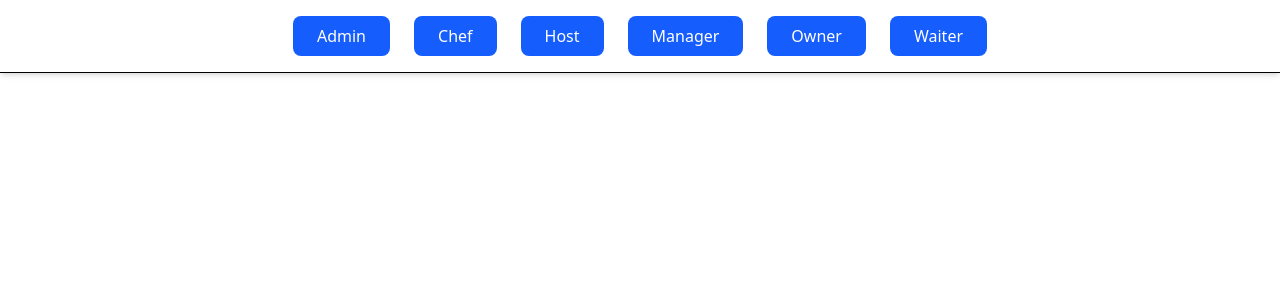
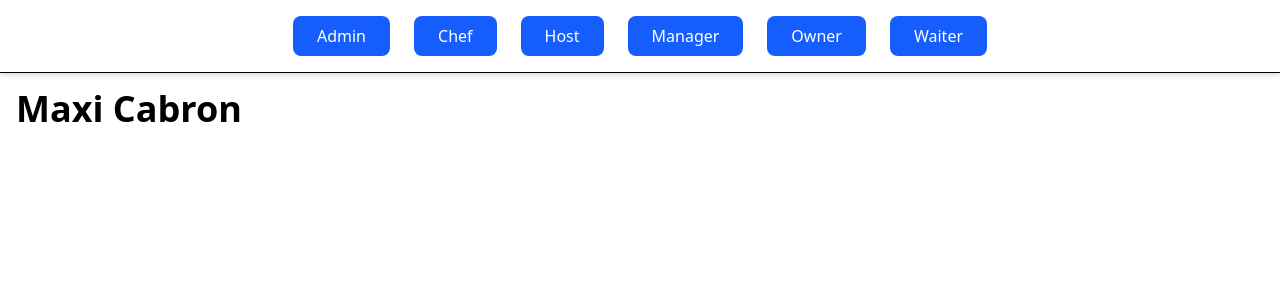
Before and after one commit to maxpilipovic/restaurant-management-system, a React (Vite) app in the folder frontend/: page /create-order in a window 1280 px wide. Shown: the top 300 px of the page. Built offline with nearby package versions, Linux system fonts and the light colour scheme.

Commit message:
Waiter Page Week 1

```diff
--- a/frontend/src/App.jsx
+++ b/frontend/src/App.jsx
@@ -8,6 +8,7 @@ import PageManager from './pages/PageManager';
 import PageOwner from './pages/PageOwner';
 import PageWaiter from './pages/PageWaiter';
 import Home from './pages/Home';
+import CreateOrder from './pages/CreateOrder';
 function App() {
 
   return (
@@ -21,6 +22,7 @@ function App() {
         <Route path="/waiter" element={<PageWaiter />} />
         <Route path="/manager" element={<PageManager />} />
         <Route path="/owner" element={<PageOwner />} />
+        <Route path="/create-order" element={<CreateOrder />} />
       </Routes>
     </>
   )
--- /dev/null
+++ b/frontend/src/pages/CreateOrder.jsx
@@ -0,0 +1,12 @@
+import React from 'react';
+
+const CreateOrder = () => {
+    return (
+        <div className="container mx-auto p-4">
+            <h1 className="text-4xl font-bold mb-4">Maxi Cabron</h1>
+            {}
+        </div>
+    );
+};
+
+export default CreateOrder;
--- a/frontend/src/pages/PageWaiter.jsx
+++ b/frontend/src/pages/PageWaiter.jsx
@@ -1,4 +1,5 @@
 import React from 'react';
+import { Link } from 'react-router-dom';
 import TableCard from '../components/common/TableCard';
 
 export const PageWaiter = () => {
@@ -11,15 +12,19 @@ export const PageWaiter = () => {
         { id: 6, number: 6, status: 'Done' },
         { id: 7, number: 7, status: 'Empty' },
         { id: 8, number: 8, status: 'Empty' },
+        { id: 9, number: 9, status: 'Empty' },
+        { id: 10, number: 10, status: 'In progress' },
     ];
 
     return (
         <div className="container mx-auto p-4">
             <div className="flex flex-col items-center mb-8">
                 <h1 className="text-4xl font-bold mb-4">Waiter Dashboard</h1>
-                <button className="bg-blue-500 hover:bg-blue-700 text-white font-bold py-3 px-6 rounded-lg text-xl">
-                    Create Order
-                </button>
+                 <Link to="/Create-Order">
+                    <button className="bg-blue-500 hover:bg-blue-700 text-white font-bold py-3 px-6 rounded-lg text-xl">
+                        Create Order
+                    </button>
+                </Link>
             </div>
 
             {}
```
